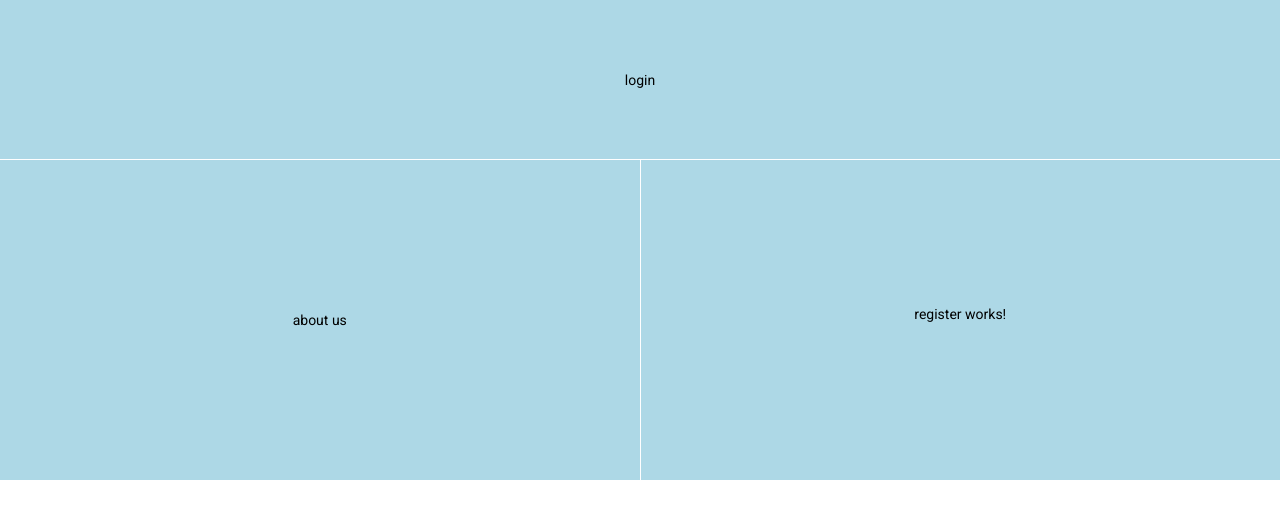
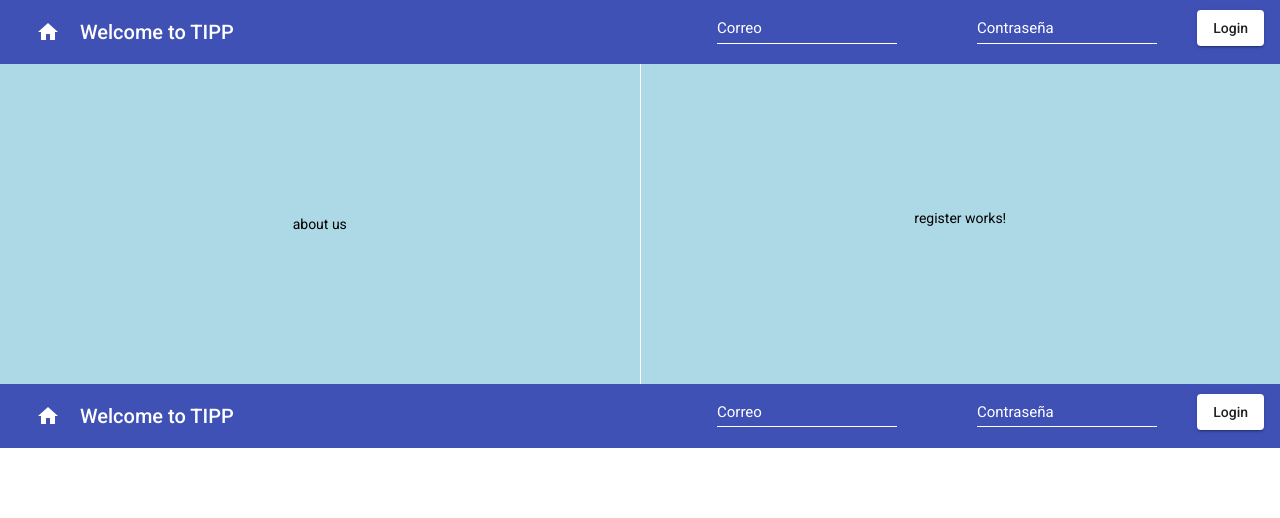
Before and after one commit to 1Dore/TIPP, an Angular app in the folder Front-end/frontend-tipp/: page /Login in a window 1280 px wide. Before the commit this address led to /. Shown: the top 518 px of the page. Built offline with nearby package versions, Linux system fonts and the light colour scheme.

Commit message:
login bar htm

```diff
--- a/Front-end/frontend-tipp/package.json
+++ b/Front-end/frontend-tipp/package.json
@@ -21,6 +21,7 @@
     "@angular/platform-browser": "~9.0.1",
     "@angular/platform-browser-dynamic": "~9.0.1",
     "@angular/router": "~9.0.1",
+    "bootstrap": "^4.5.2",
     "rxjs": "~6.5.4",
     "tslib": "^1.10.0",
     "zone.js": "~0.10.2"
--- a/Front-end/frontend-tipp/src/app/app-routing.module.ts
+++ b/Front-end/frontend-tipp/src/app/app-routing.module.ts
@@ -4,7 +4,7 @@ import { LoginComponent } from './components/login/login.component';
 
 
 const routes: Routes = [
-  {path: 'login', component: LoginComponent}
+  {path: 'Login', component: LoginComponent}
 ];
 
 @NgModule({
--- a/Front-end/frontend-tipp/src/app/app.component.html
+++ b/Front-end/frontend-tipp/src/app/app.component.html
@@ -1,5 +1,5 @@
+<app-login></app-login>
 <mat-grid-list cols="4" rowHeight="2:1">
-    <mat-grid-tile colspan= 4 rowspan= 1> login </mat-grid-tile>
     <mat-grid-tile colspan= 2 rowspan= 2>  about us </mat-grid-tile>
     <mat-grid-tile colspan= 2 rowspan= 2> <app-register></app-register>  </mat-grid-tile>
   </mat-grid-list>
--- a/Front-end/frontend-tipp/src/app/components/login/login.component.html
+++ b/Front-end/frontend-tipp/src/app/components/login/login.component.html
@@ -1,2 +1,22 @@
-<p>login works!</p>
-<p>Holas</p>
+<div class="container-fluid">
+
+  <mat-toolbar color="primary">
+
+    <mat-icon aria-hidden="false" aria-label="Example home icon">home</mat-icon>
+    <span color="primary">Welcome to TIPP</span>
+    <span class="spacer"></span>
+          <form>
+              <mat-form-field class="e-mail">
+                <mat-label>Correo</mat-label>
+                <input matInput placeholder="algo@TippEsLoMejor.com">
+              </mat-form-field>
+              <mat-form-field class="password">
+                  <mat-label>Contraseña</mat-label>
+                  <input matInput type="password">
+                </mat-form-field>
+              <button mat-raised-button type="submit" color="main">Login</button>
+          </form>
+
+  </mat-toolbar>
+
+</div>
--- a/Front-end/frontend-tipp/src/app/components/login/login.component.scss
+++ b/Front-end/frontend-tipp/src/app/components/login/login.component.scss
@@ -0,0 +1,23 @@
+.mat-toolbar {
+    margin: auto;
+}
+
+.mat-form-field {
+    font-size: 15px ;
+    margin-top: 10px;
+    margin-bottom: 10px;
+    margin-right: 40px ;
+    margin-left: 40px ;
+}
+
+.div{
+    width: 100%;
+}
+
+.spacer {
+    flex: 1 1 auto;
+}
+
+.mat-icon {
+    padding: 20px;
+}
```
Also changed, not shown: Front-end/frontend-tipp/src/app/app.module.ts (+13 -0 lines), 1 other file (tests, documents, lock files or other folders).
